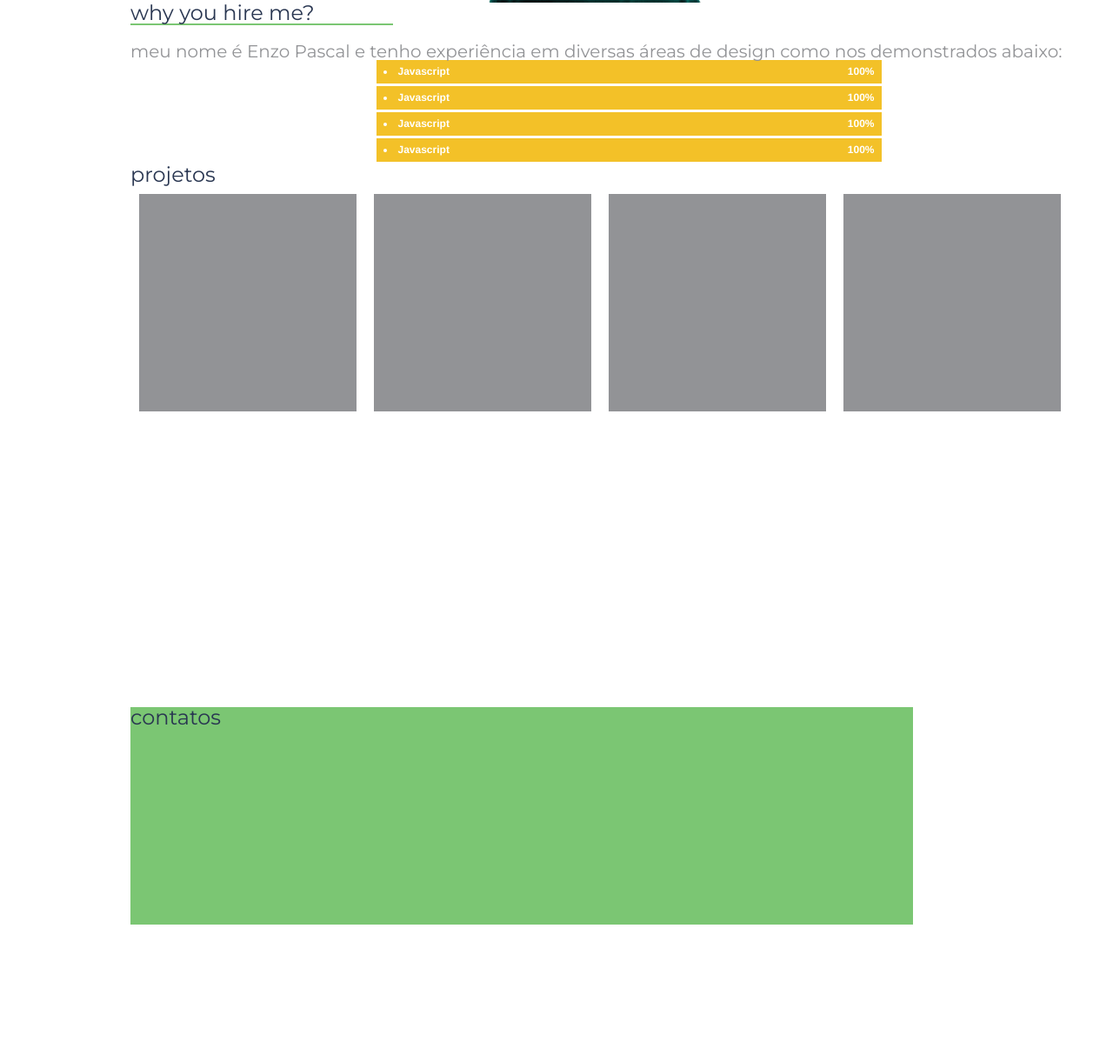
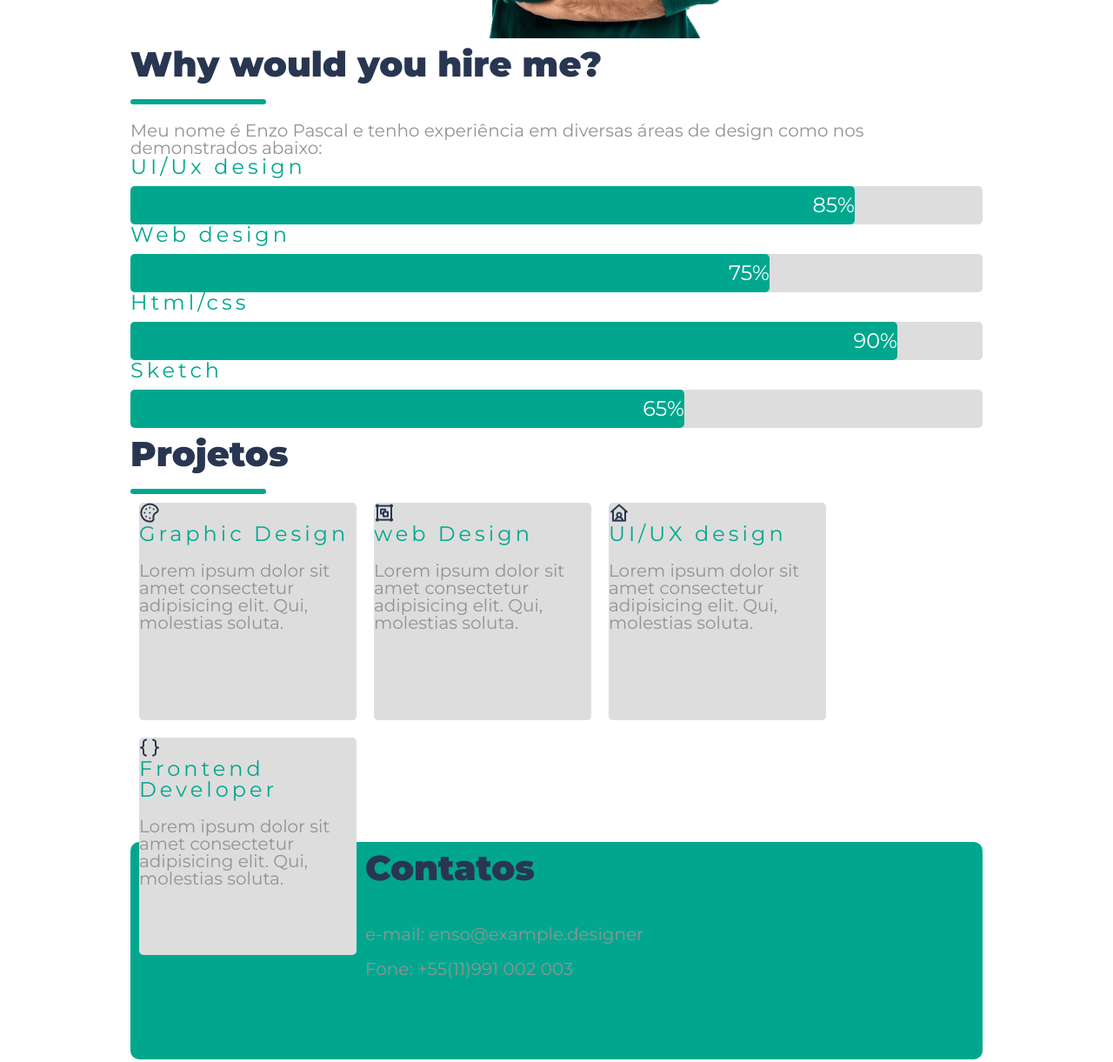
Before and after one commit to marilia-borgo/Enzo-pascal-portfolio-desafio, a plain HTML site: page src/index.html in a window 1280 px wide. Shown: the part 745-1966 px from the top of the page at 87% size. Before the commit the page ends 1808 px from the top, so only its background shows below. Drawn offline with nearby package versions, Linux system fonts and the light colour scheme.

Commit message:
todos os elementos adicionados

```diff
--- a/src/css/style.css
+++ b/src/css/style.css
@@ -3,13 +3,13 @@ body {
     font-size: 24px;
     font-weight: 400;
     color: #293651;
-    padding-left: 150px;
-    padding-top: 40px;
-
+   padding: 50px 150px 0px 150px;
   }
   .Bold{
     color:#293651;
-    font-size: 19px;
+    font-size: 40px;
+    font-weight: bolder;
+    padding:10px 0px 10px 0px;
   }
 
   .titulo {
@@ -17,6 +17,7 @@ body {
     color: #00A78E;
     font-weight: lighter;
     letter-spacing: 4px;
+
   }
 
   .subtitulo {
@@ -49,7 +50,7 @@ body {
     font-weight: lighter;
   }
 
-  .container {
+    a > .botao {
     margin-top: 10px;
   }
 
@@ -82,51 +83,61 @@ body {
 
 /*-----------------------skills---------------------------*/
 #linha-horizontal {
-  width: 300px;
-  border: 1px solid #7BC673;
-  background-color: #7BC673;
+  width: 150px;
+  margin-top: 10px;
+  border: 3px solid #00A78E;
+  background-color: #00A78E;
+  border-radius: 5px;
 }
 
-.bean-skills {
-	width: 50%;
-  margin: 0 auto;
-  padding:0;
-	}
+.container {
+  width: 100%; /* Full width */
+  background-color: #ddd; /* Grey background */
+  border-radius: 5px;
+  margin-top: 10px;
+}
 
-  ul.bean-skillset {
-    float: left;
-    width: 100%;
-    }
+.skills {
+  text-align: right; /* Right-align text */
+  padding-top: 10px; /* Add top padding */
+  padding-bottom: 10px; /* Add bottom padding */
+  color: white; /* White text color */
+  border-radius: 5px;
+  margin-top: 10px;
+}
 
-  .skill-percent {
-    float: right;
-    }
+.ux {width: 85%; background-color: #00A78E;}
+.webdesign {width: 75%; background-color: #00A78E;}
+.html {width: 90%; background-color: #00A78E;}
+.sketch {width: 65%; background-color: #00A78E;}
+  /*-----------------------projects---------------------------*/
+.projetos{
+  margin-bottom:400px;
+}
 
-  li.skill-bar {
-    background-color: #7BC673;
-    color: #FFF;
-    font: bold 12px/23px "Helvetica Neue", Arial, Helvetica, Geneva, sans-serif;
-    margin-bottom: 3px;
-    padding: 2px 8px;
-    width: 300px;
-  }
-
-  /*-----------------------projects---------------------------*/
-.projects{
-  margin-bottom:600px;
-}
 .projetos_box{
-  background-color: #929396;
+  background-color: #ddd;
   width: 250px;
   height: 250px;
   margin: 10px;
   float: left;
+  border-radius: 5px;
 }
 
 /*-----------------------contatos---------------------------*/
 
 .contato_box{
-  background-color: #7BC673;
+  background-color: #00A78E;;
   height: 250px;
-  width: 900px;
+  width: 100%;
+  border-radius: 10px;
+
 }
+
+/*-----------------------footer---------------------------*/
+footer{
+  margin-top: 50px;
+  background-color: #ddd;
+  height:100px;
+
+}
--- a/src/index.html
+++ b/src/index.html
@@ -17,76 +17,104 @@
     />
     <link rel="stylesheet" href="css/reset.css" />
     <link rel="stylesheet" href="css/style.css" />
+    <link
+      rel="stylesheet"
+      href="https://unicons.iconscout.com/release/v4.0.0/css/line.css"
+    />
   </head>
   <body>
     <!-----------------------------main----------------------------------------->
     <main>
       <div class="titulo">Olá, sou o</div>
       <div class="Bold">
-        <h1>Enzo Pascal</h1>
+        Enzo Pascal
       </div>
       <div class="subtitulo">Profissional UI/UX & Web Designer</div>
+
       <div class="texto">
         Especialista em Visual Design e Design Strategy. Como profissional, meu
         foco é criar experiências significativas para as pessoas.
       </div>
-
-      <div class="container">
+      <div class="botao">
         <a href="">Mais informações</a>
       </div>
-
       <div class="imagem">
         <img src="images/hero.png" alt="" height="494" width="326" />
        </div>
-    </main>
-       <!-------------------------skills----------------------------------------->
-    <h1>why you hire me?</h1>
+    </main
+
+    <!----------------------projetos----------------------------------------->
+
+    <div class="Bold">Why would you hire me?</div>
     <div id="linha-horizontal"></div>
      <div class="texto">
-      meu nome é Enzo Pascal e tenho experiência em diversas áreas de design como nos demonstrados abaixo:
+      Meu nome é Enzo Pascal e tenho experiência em diversas áreas de design
+      como nos demonstrados abaixo:
+    </div>
+    <div class="titulo">UI/Ux design</div>
+    <div class="container">
+      <div class="skills ux">85%</div>
+    </div>
+    <div class="titulo">Web design</div>
+    <div class="container">
+      <div class="skills webdesign">75%</div>
+    </div>
+    <div class="titulo">Html/css</div>
+    <div class="container">
+      <div class="skills html">90%</div>
+    </div>
+     <div class="titulo">Sketch</div>
+    <div class="container">
+      <div class="skills sketch">65%</div>
     </div>
 
-    <div class="bean-skills">
-      <li class="skill-bar" style="width:100%; background-color:#F3C128">
-			  <span>Javascript</span>
-        <span class="skill-percent">100%</span>
-      </li>
-      <li class="skill-bar" style="width:100%; background-color:#F3C128">
-			  <span>Javascript</span>
-        <span class="skill-percent">100%</span>
-      </li>
-      <li class="skill-bar" style="width:100%; background-color:#F3C128">
-			  <span>Javascript</span>
-        <span class="skill-percent">100%</span>
-      </li>
-      <li class="skill-bar" style="width:100%; background-color:#F3C128">
-			  <span>Javascript</span>
-        <span class="skill-percent">100%</span>
-      </li>
+
+    <!----------------------projetos----------------------------------------->
+    <div class="Bold">Projetos</div>
+    <div id="linha-horizontal"></div>
+
+    <div class="projetos">
+      <div class="projetos_box">
+        <i class="uil uil-palette"></i>
+        <div class="titulo">Graphic Design</div>
+        <div class="texto">Lorem ipsum dolor sit amet consectetur adipisicing elit. Qui, molestias soluta. </div>
       </div>
-        <!----------------------projetos----------------------------------------->
-       <div class="projects">
-        <h1>projetos</h1>
+
       <div class="projetos_box">
+        <i class="uil uil-object-group"></i>
+        <div class="titulo">web Design</div>
+        <div class="texto">Lorem ipsum dolor sit amet consectetur adipisicing elit. Qui, molestias soluta. </div>
+      </div>
 
+      <div class="projetos_box">
+       <i class="uil uil-house-user"></i>
+       <div class="titulo">UI/UX design</div>
+       <div class="texto">Lorem ipsum dolor sit amet consectetur adipisicing elit. Qui, molestias soluta. </div>
       </div>
+
       <div class="projetos_box">
-
-        </div>
-        <div class="projetos_box">
-
-        </div>
-        <div class="projetos_box">
-
+        <i class="uil uil-brackets-curly"></i>
+        <div class="titulo">Frontend Developer</div>
+        <div class="texto">Lorem ipsum dolor sit amet consectetur adipisicing elit. Qui, molestias soluta. </div>
       </div>
     </div>
 
-         <!----------------------projetos----------------------------------------->
-
-
+    <!----------------------contato----------------------------------------->
     <div class="contato_box">
-          <h1>contatos</h1>
+      <div class="Bold">Contatos</div>
+      <div id="linha-horizontal"></div>
+      <div class="texto">e-mail: enso@example.designer</div>
+      <div class="texto">Fone: +55(11)991 002 003</div>
     </div>
     <!----------------------footer----------------------------------------->
+
+    <footer>
+      <i class="uil uil-facebook-f"></i>
+      <i class="uil uil-twitter-alt"></i>
+      <i class="uil uil-instagram"></i>
+      <i class="uil uil-linkedin-alt"></i>
+      <div class="Bold">enzo@example.designer</div>
+    </footer>
+
   </body>
 </html>
```
Lines whose indentation alone changed are shown as unchanged.
